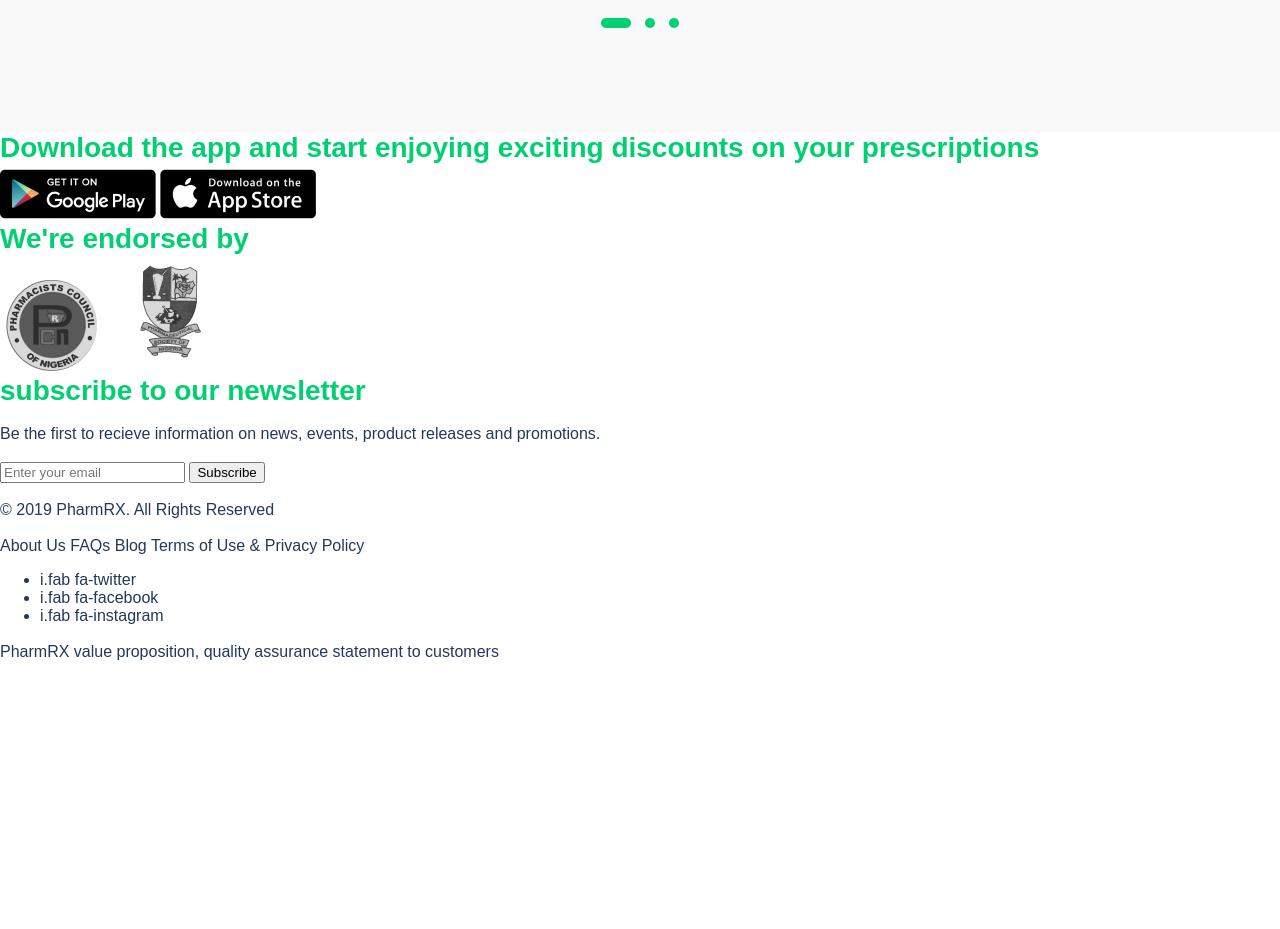
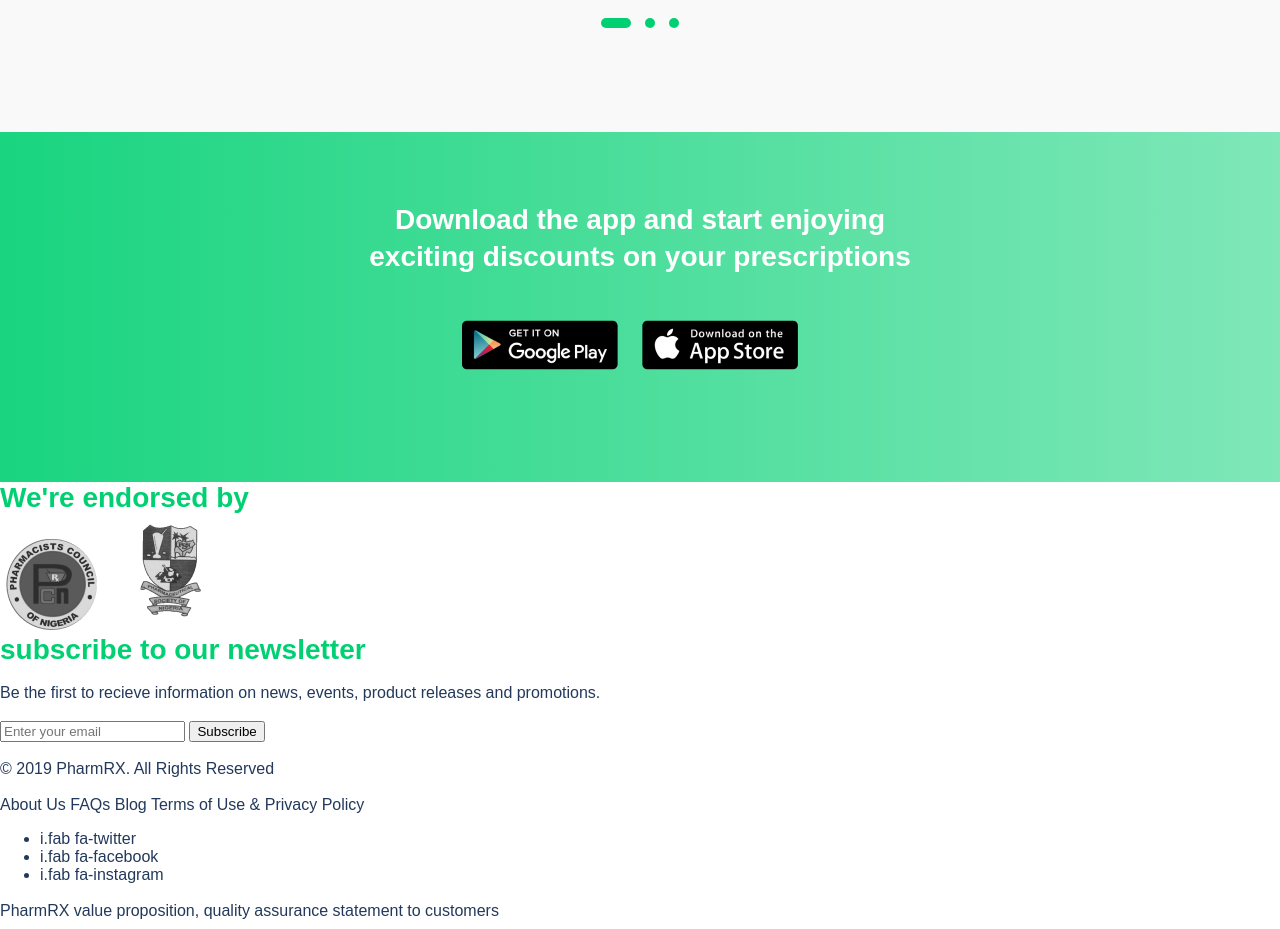
Before and after one commit to pharmrx-nig/pharmrx-frontend, a plain HTML site: page index.html in a window 1280 px wide. Shown: the part 1820-2749 px from the top of the page. Before the commit the page ends 2500 px from the top, so only its background shows below. Drawn offline with Linux system fonts and the light colour scheme; a web font is replaced by a local one.

Commit message:
Styled Download Section

```diff
--- a/css/style.scss
+++ b/css/style.scss
@@ -230,3 +230,26 @@ header {
     }
 
 }
+
+.download {
+    background: linear-gradient(to right, rgba(0, 208, 114, 0.9), rgba(0, 208, 114, 0.5));
+    height: 350px;
+    padding: 70px 0 20px 0;
+    text-align: center;
+
+    h2.h2-title {
+        color: color(white-color);
+        line-height: 1.3;
+    }
+
+    .app-store {
+        display: inline-block;
+        margin-top: 40px;
+
+        a {
+            margin-right: 20px;
+        }
+    }
+
+
+}
--- a/index.html
+++ b/index.html
@@ -100,10 +100,10 @@
         </section>
 
         <section class="download">
-            <h2 class="h2-title">Download the app and start enjoying exciting discounts on your prescriptions</h2>
+            <h2 class="h2-title">Download the app and start enjoying <br> exciting discounts on your prescriptions</h2>
             <div class="app-store">
-                <img src="./img/google-play.png" alt="">
-                <img src="./img/apple-store.png" alt="">
+               <a href="#"><img src="./img/google-play.png" alt=""></a>
+               <a href="#"><img src="./img/apple-store.png" alt=""></a>
             </div>
         </section>
 
```
Also changed, not shown: css/style.css, 1 other file.
